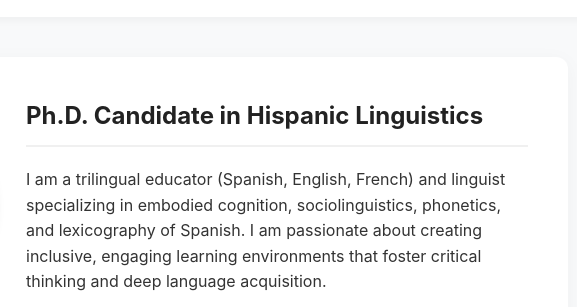
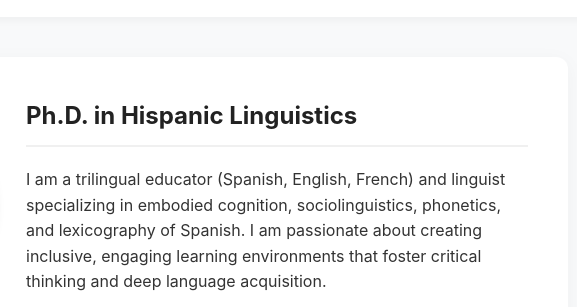
Before and after one commit to fredymrodriguez/fredymrodriguez.github.io, a plain HTML site: page index.html in a window 1280 px wide. Shown: the part 119-426 px from the top of the page, 472-1049 px from the left. Drawn offline with Linux system fonts and the light colour scheme.

Commit message:
Correct Ph.D. title in profile section

```diff
--- a/index.html
+++ b/index.html
@@ -133,7 +133,7 @@
         <div class="profile-container">
             <img src="profile.jpg" alt="Fredy Mendieta-Rodriguez" class="profile-img">
             <div>
-                <h2>Ph.D. Candidate in Hispanic Linguistics</h2>
+                <h2>Ph.D. in Hispanic Linguistics</h2>
                 <p>I am a trilingual educator (Spanish, English, French) and linguist specializing in embodied cognition, sociolinguistics, phonetics, and lexicography of Spanish.<!--[cite: 1] --> I am passionate about creating inclusive, engaging learning environments that foster critical thinking and deep language acquisition.</p>
             </div>
         </div>
```
